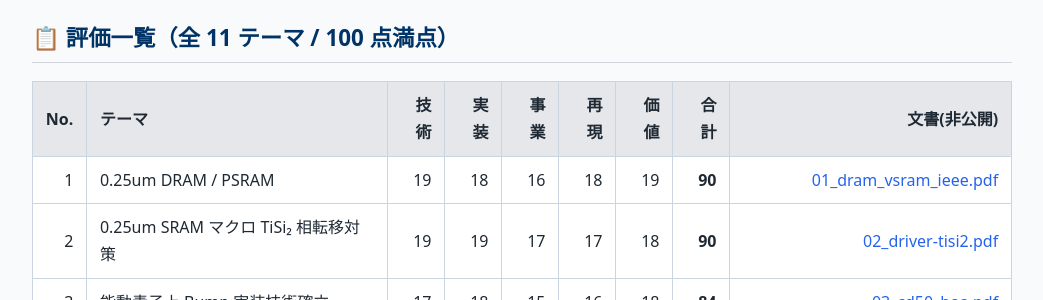
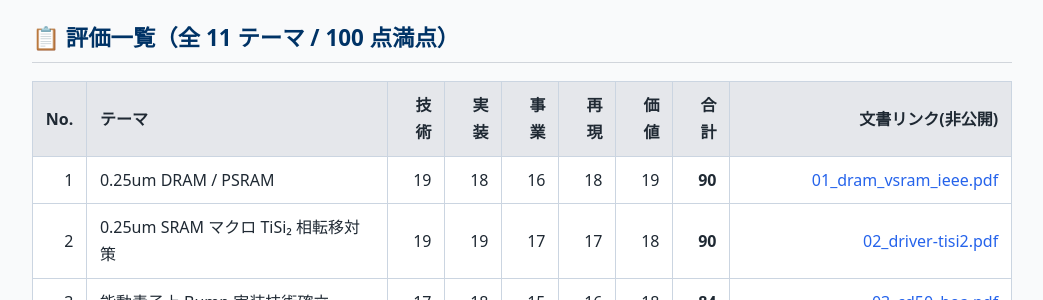
Before and after one commit to Samizo-AITL/Samizo-AITL.github.io, a Jekyll site: the page built from about/archive/evaluation.md, in a window 1280 px wide. Shown: the part 648-948 px from the top of the page, without its empty margins (118-1161 px from the left). Built offline with Jekyll 4.4.1, drawn with Linux system fonts in a browser that asks for light colours.

Commit message:
Update evaluation.md

```diff
--- a/about/archive/evaluation.md
+++ b/about/archive/evaluation.md
@@ -29,19 +29,19 @@
 
 ## 📋 評価一覧（全 11 テーマ / 100 点満点）
 
-| No. | テーマ | 技術 | 実装 | 事業 | 再現 | 価値 | 合計 | 文書(非公開) |
+| No. | テーマ | 技術 | 実装 | 事業 | 再現 | 価値 | 合計 | 文書リンク(非公開) |
 |---:|---|---:|---:|---:|---:|---:|---:|---:|
 | 1 | 0.25um DRAM / PSRAM | 19 | 18 | 16 | 18 | 19 | **90** | [01_dram_vsram_ieee.pdf](https://github.com/Samizo-AITL/career-technical-archive/tree/main/docs/01_dram_vsram_ieee.pdf) |
-| 2 | 0.25um SRAM マクロ TiSi₂ 相転移対策 | 19 | 19 | 17 | 17 | 18 | **90** | [02_driver-tisi2.pdf](https://github.com/Samizo-AITL/career-technical-archive/docs/02_driver-tisi2.pdf) |
-| 3 | 能動素子上 Bump 実装技術確立 | 17 | 18 | 15 | 16 | 18 | **84** | [03_cd50_boa.pdf](https://github.com/Samizo-AITL/career-technical-archive/docs/03_cd50_boa.pdf) |
-| 4 | 薄膜 PZT 技術史 | 18 | 17 | 19 | 17 | 19 | **90** | [04_pzt_thinfilm_history.pdf](https://github.com/Samizo-AITL/career-technical-archive/docs/04_pzt_thinfilm_history.pdf) |
-| 5 | 薄膜 PZT アクチュエータ信頼性 | 19 | 20 | 19 | 18 | 19 | **95** | [05_tfp_actuator_reliability.pdf](https://github.com/Samizo-AITL/career-technical-archive/docs/05_tfp_actuator_reliability.pdf) |
-| 6 | Driver IC プロセス移植型 BCP 対応 | 17 | 20 | 20 | 19 | 18 | **94** | [06_driver_bcp_equivalence.pdf](https://github.com/Samizo-AITL/career-technical-archive/docs/06_driver_bcp_equivalence.pdf) |
-| 7 | 高耐圧デバイス逐次スクリーニング最適化 | 18 | 20 | 18 | 19 | 18 | **93** | [07_hv_screening_optimization.pdf](https://github.com/Samizo-AITL/career-technical-archive/docs/07_hv_screening_optimization.pdf) |
-| 8 | COF Au メッキ薄化　コストダウン | 16 | 19 | 20 | 18 | 17 | **90** | [08_au_plating.pdf](https://github.com/Samizo-AITL/career-technical-archive/docs/08_au_plating.pdf) |
+| 2 | 0.25um SRAM マクロ TiSi₂ 相転移対策 | 19 | 19 | 17 | 17 | 18 | **90** | [02_driver-tisi2.pdf](https://github.com/Samizo-AITL/career-technical-archive/tree/main/docs/02_driver-tisi2.pdf) |
+| 3 | 能動素子上 Bump 実装技術確立 | 17 | 18 | 15 | 16 | 18 | **84** | [03_cd50_boa.pdf](https://github.com/Samizo-AITL/career-technical-archive/tree/main/docs/03_cd50_boa.pdf) |
+| 4 | 薄膜 PZT 技術史 | 18 | 17 | 19 | 17 | 19 | **90** | [04_pzt_thinfilm_history.pdf](https://github.com/Samizo-AITL/career-technical-archive/tree/main/docs/04_pzt_thinfilm_history.pdf) |
+| 5 | 薄膜 PZT アクチュエータ信頼性 | 19 | 20 | 19 | 18 | 19 | **95** | [05_tfp_actuator_reliability.pdf](https://github.com/Samizo-AITL/career-technical-archive/tree/main/docs/05_tfp_actuator_reliability.pdf) |
+| 6 | Driver IC プロセス移植型 BCP 対応 | 17 | 20 | 20 | 19 | 18 | **94** | [06_driver_bcp_equivalence.pdf](https://github.com/Samizo-AITL/career-technical-archive/tree/main/docs/06_driver_bcp_equivalence.pdf) |
+| 7 | 高耐圧デバイス逐次スクリーニング最適化 | 18 | 20 | 18 | 19 | 18 | **93** | [07_hv_screening_optimization.pdf](https://github.com/Samizo-AITL/career-technical-archive/tree/main/docs/07_hv_screening_optimization.pdf) |
+| 8 | COF Au メッキ薄化　コストダウン | 16 | 19 | 20 | 18 | 17 | **90** | [08_au_plating.pdf](https://github.com/Samizo-AITL/career-technical-archive/tree/main/docs/08_au_plating.pdf) |
 | 9 | PZT / COF 接合 4M 変更 | 15 | 19 | 20 | 17 | 18 | **89** | [09_mach_head.pdf](https://github.com/Samizo-AITL/career-technical-archive/docs/09_mach_head.pdf) |
-|10 | 緊急切替・多拠点 4M 統合管理 | 17 | 20 | 20 | 19 | 19 | **95** | [10_hcs_emergency_switch.pdf](https://github.com/Samizo-AITL/career-technical-archive/docs/10_hcs_emergency_switch.pdf) |
-|11 | BOM ワークフロー体系化 | 16 | 19 | 19 | 20 | 20 | **94** | [11_bom_workflow.pdf](https://github.com/Samizo-AITL/career-technical-archive/docs/11_bom_workflow.pdf) |
+|10 | 緊急切替・多拠点 4M 統合管理 | 17 | 20 | 20 | 19 | 19 | **95** | [10_hcs_emergency_switch.pdf](https://github.com/Samizo-AITL/career-technical-archive/tree/main/docs/10_hcs_emergency_switch.pdf) |
+|11 | BOM ワークフロー体系化 | 16 | 19 | 19 | 20 | 20 | **94** | [11_bom_workflow.pdf](https://github.com/Samizo-AITL/career-technical-archive/tree/main/docs/11_bom_workflow.pdf) |
 
 ---
 
```
